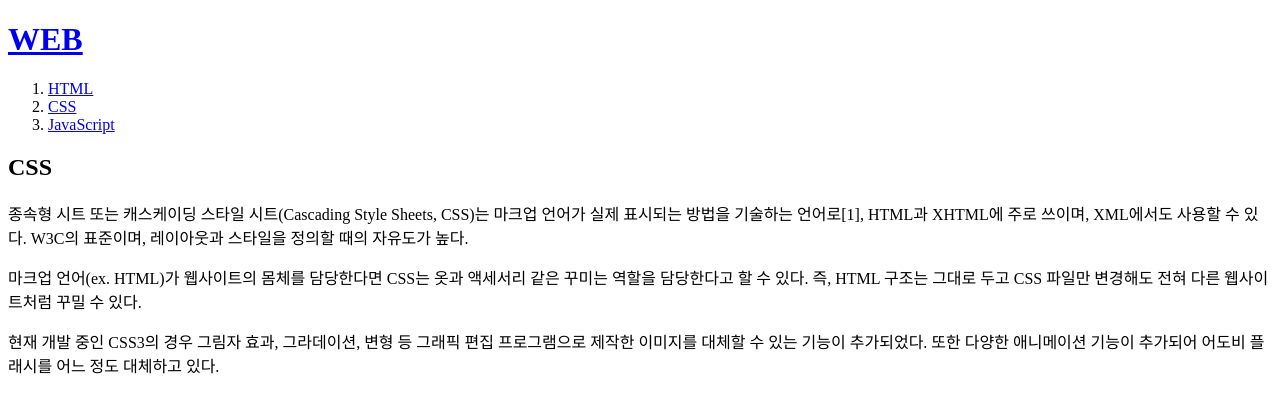
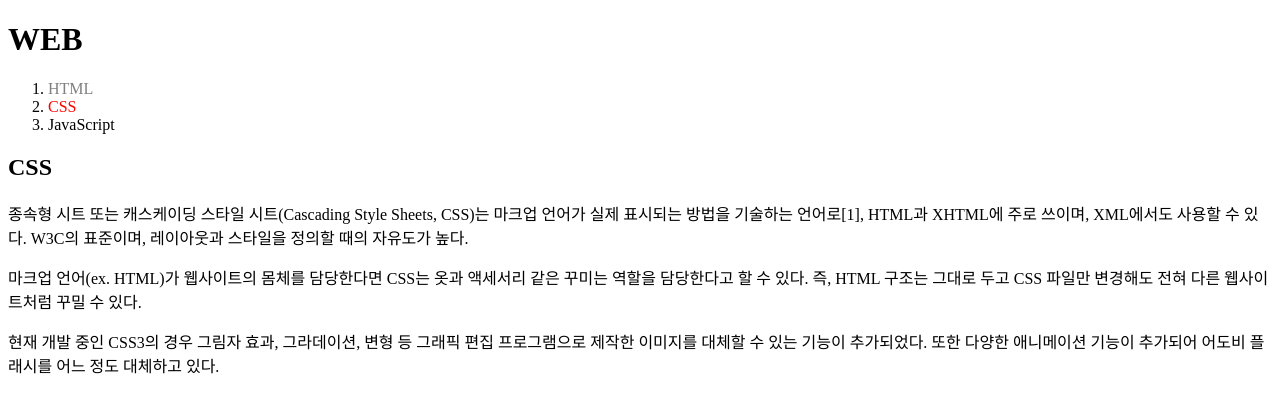
Before and after one commit to TwentyFiveSeven/WebStudy, a plain HTML site: page 2.html in a window 1280 px wide. Drawn offline with Linux system fonts and the light colour scheme; a script that the page names is missing.

Commit message:
Css Code

```diff
--- a/2.html
+++ b/2.html
@@ -3,12 +3,24 @@
   <head>
     <title>WEB - CSS</title>
     <meta charset="utf-8">
+    <style>
+      a{
+        color:black;
+        text-decoration: none;
+      }
+      .watch{
+        color : gray;
+      }
+      #view{
+        color : red;
+      }
+    </style>
   </head>
   <body>
     <h1><a href="index.html">WEB</a></h1>
     <ol>
-      <li><a href="1.html">HTML</a></li>
-      <li><a href="2.html">CSS</a></li>
+      <li><a href="1.html" class="watch">HTML</a></li>
+      <li><a href="2.html" class="watch" id="view">CSS</a></li>
       <li><a href="3.html">JavaScript</a></li>
     </ol>
     <h2>CSS</h2>
```
